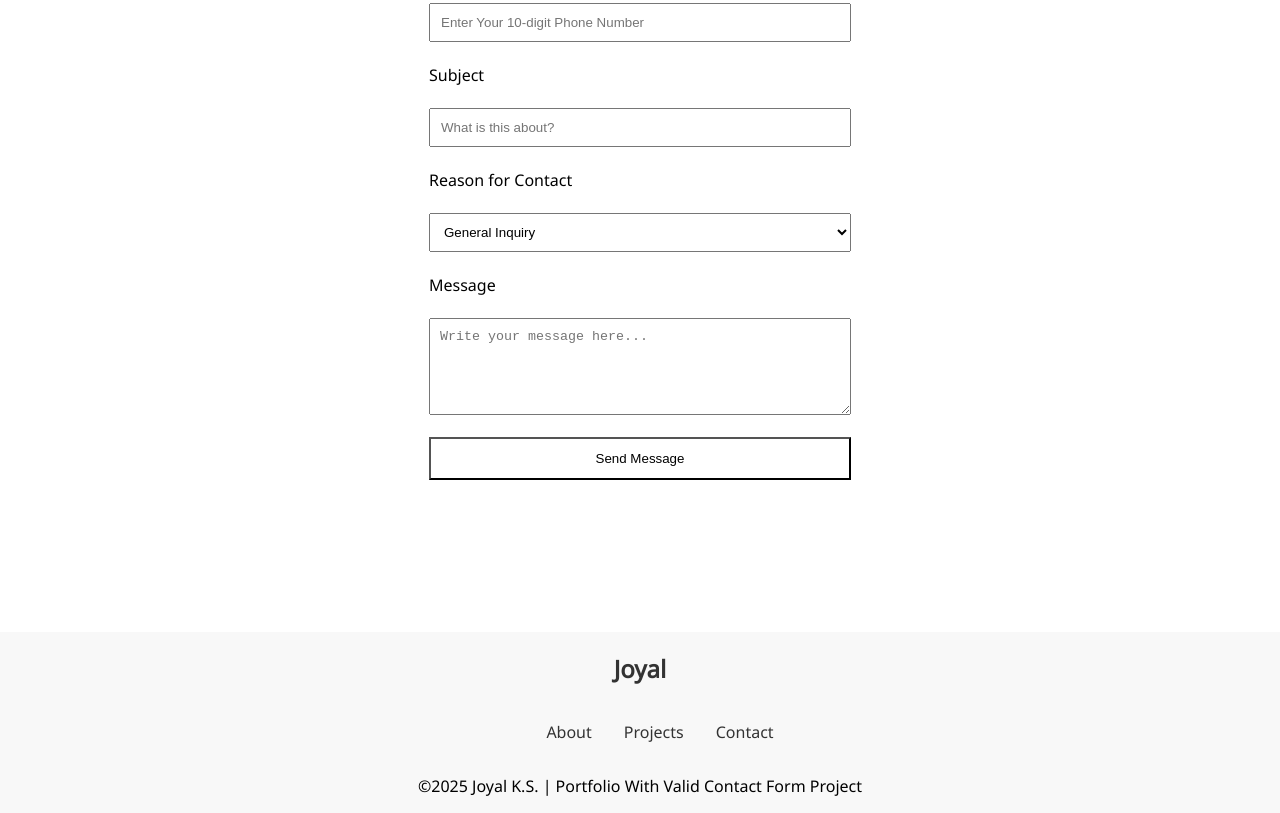
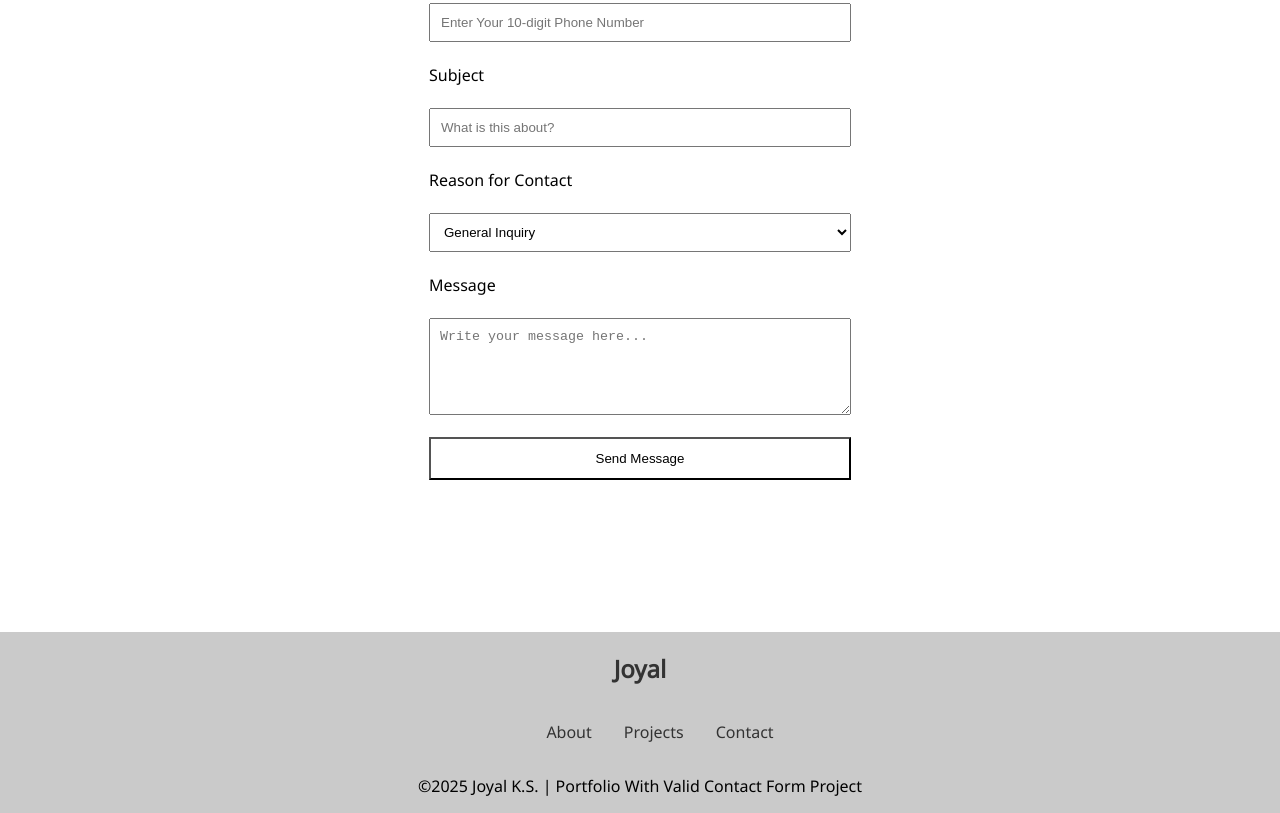
Before and after one commit to joyalksdev/Portfolio-with-Contact-Form-, a plain HTML site: page index.html in a window 1280 px wide. Shown: the part 1863-2676 px from the top of the page. Drawn offline with Linux system fonts and the light colour scheme.

Commit message:
Update index.html

```diff
--- a/index.html
+++ b/index.html
@@ -218,7 +218,7 @@
         <!-- Footer -->
 
         <footer
-            style="background-color: #f8f8f8; display: grid; align-content: center; justify-content: center;">
+            style="background-color: #cacaca; display: grid; align-content: center; justify-content: center;">
             <h2><a href="index.html"
                     style="text-decoration: none; color: #333; display: flex; justify-content: center; ">Joyal</a></h2>
             <ul
```
